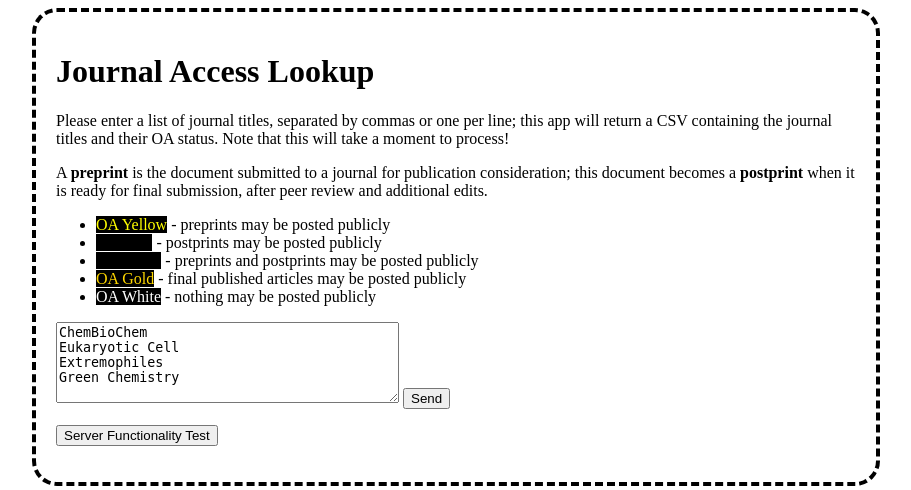
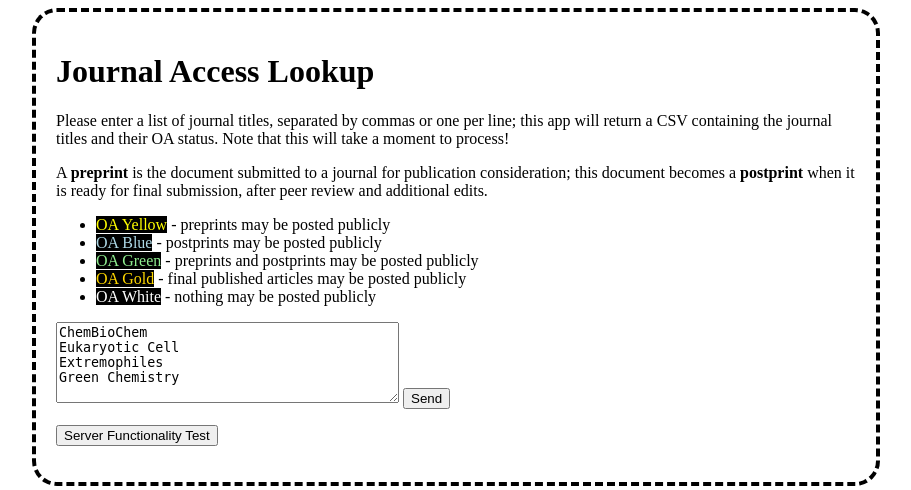
Before and after one commit to bc-design/www-bsc, a Flask app: page / in a window 1280 px wide. Shown: the top 490 px of the page, without its empty margins (184-1095 px from the left). Run offline with Flask 2, Linux system fonts and the light colour scheme.

Commit message:
improving formatting

```diff
--- a/flask/journals/templates/template.html
+++ b/flask/journals/templates/template.html
@@ -42,9 +42,9 @@
 	<ul>
 		<li><span style="color:yellow; background-color:black;">OA Yellow</span>
 			- preprints may be posted publicly</li>
-		<li><span style="color:light-blue; background-color:black;">OA Blue</span>
+		<li><span style="color:lightblue; background-color:black;">OA Blue</span>
                         - postprints may be posted publicly</li>
-		<li><span style="color:light-green; background-color:black;">OA Green</span>
+		<li><span style="color:lightgreen; background-color:black;">OA Green</span>
                         - preprints and postprints may be posted publicly</li>
 		<li><span style="color:gold; background-color:black;">OA Gold</span>
                         - final published articles may be posted publicly</li>
```
